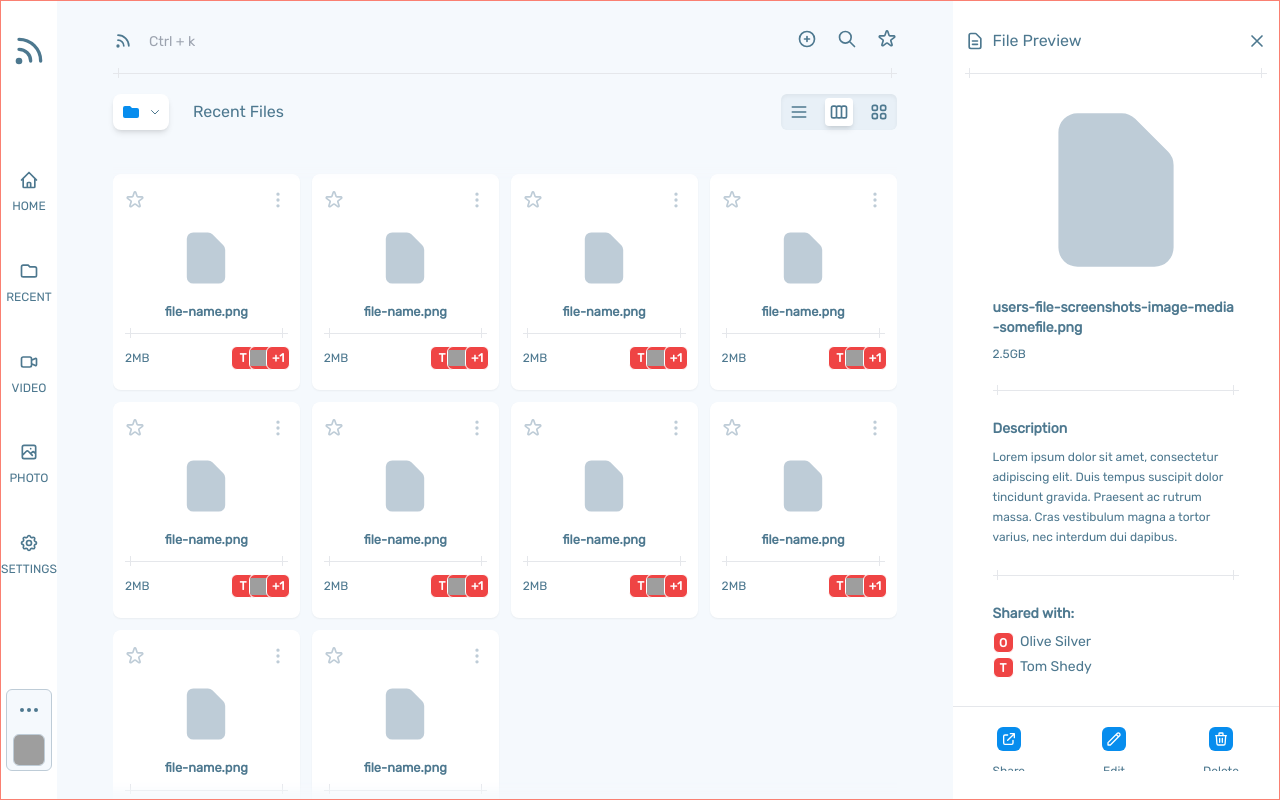
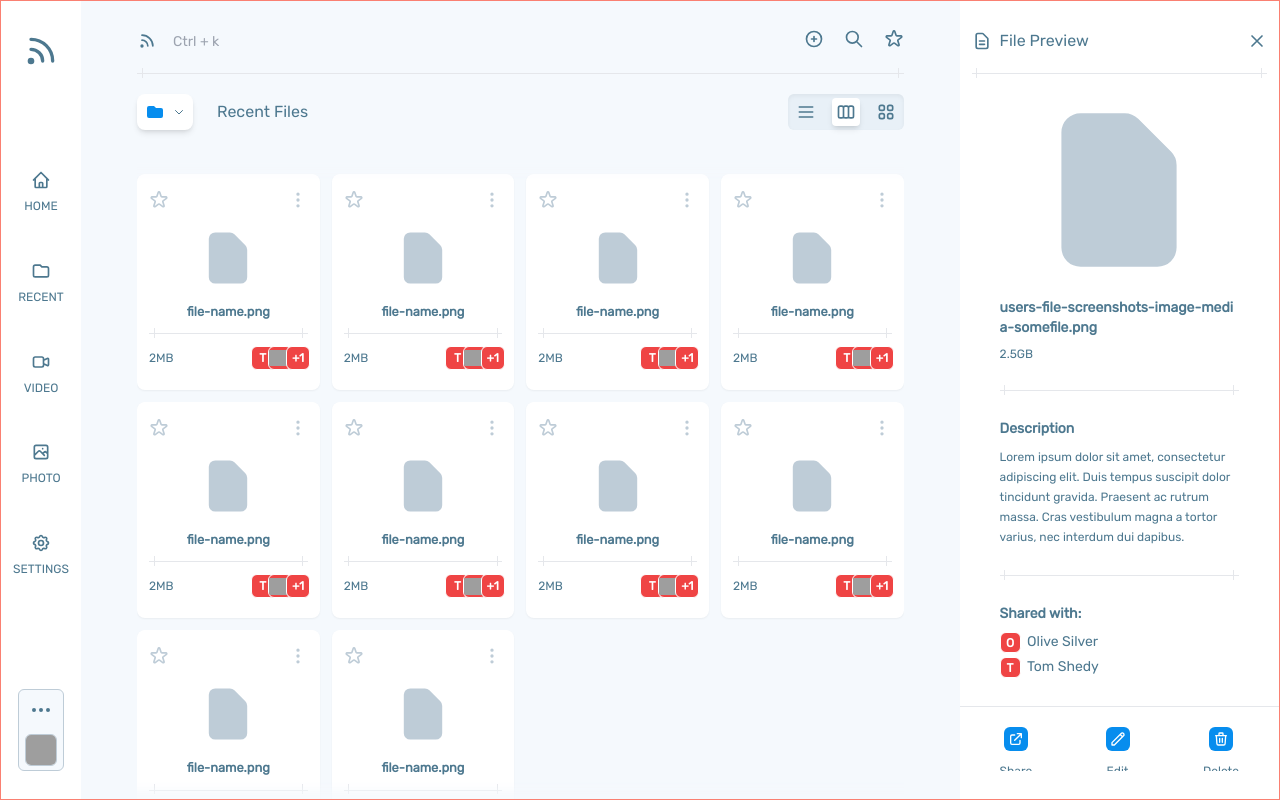
Before and after one commit to micaiah-effiong/File-share, a Vue app in the folder client/: page / in a window 1280 px wide. Built offline with nearby package versions, Linux system fonts and the light colour scheme; grey boxes are pictures that could not be loaded; the HTML template or start-up script is replaced by a standard one.

Commit message:
💄 fix nav shrinking

```diff
--- a/client/src/layouts/Nav/Nav.vue
+++ b/client/src/layouts/Nav/Nav.vue
@@ -1,5 +1,5 @@
 <template>
-  <nav class="h-full flex-grow-0 py-7 bg-white hidden md:block">
+  <nav class="h-full flex-shrink-0 w-20 min-w-20 py-7 bg-white hidden md:block">
     <div class="grid h-full overflow-auto gap-6">
       <div class="text-ocean-blue-dark h-11 flex justify-center">
         <RssIcon class="w-10" />
```
